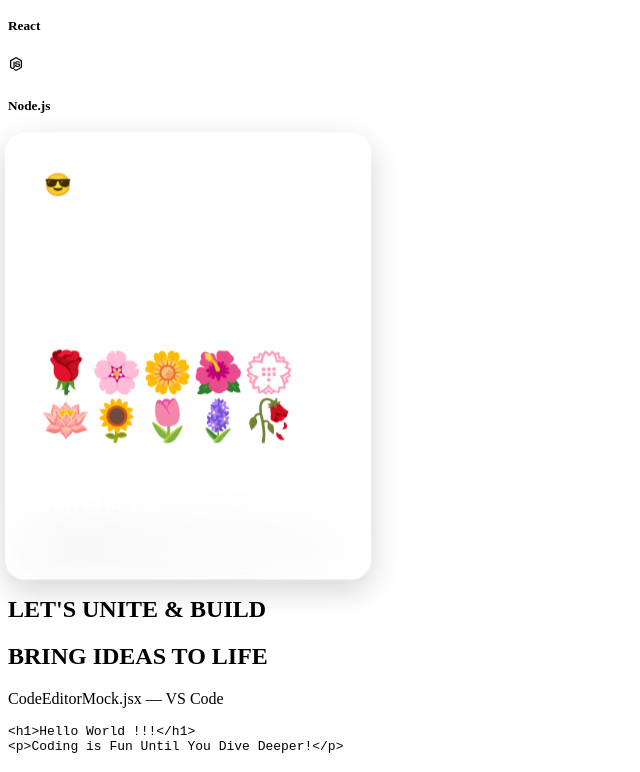
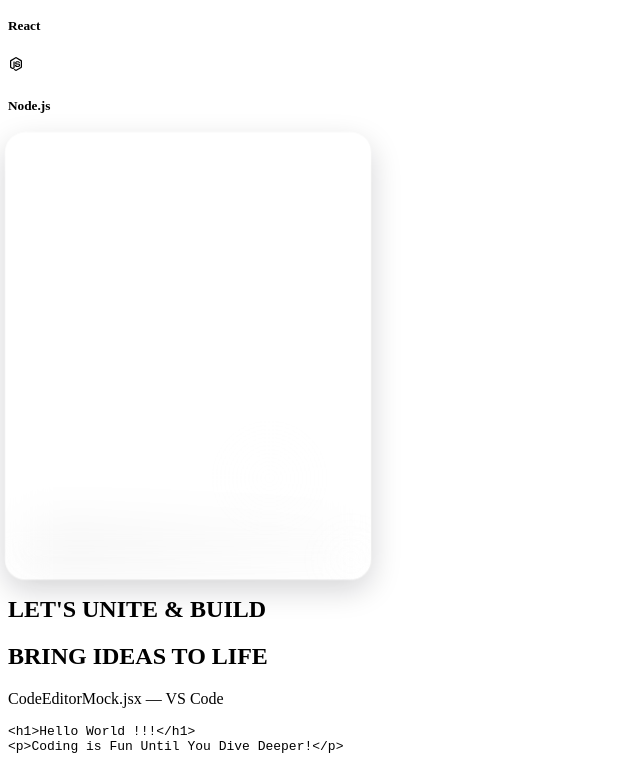
Before and after one commit to DevendraNathLimbu/My_Portfolio, a React (Vite) app: page / in a window 1280 px wide. Shown: the part 574-1346 px from the top of the page, without its empty margins (0-640 px from the left). Built offline with nearby package versions, Linux system fonts and the light colour scheme.

Commit message:
self portrait

```diff
--- a/src/components/Navbar.jsx
+++ b/src/components/Navbar.jsx
@@ -8,7 +8,7 @@ import { IoMdContact } from "react-icons/io";
 import { RxCross2 } from "react-icons/rx";
 import { Link, NavLink } from "react-router-dom";
 
-import { use, useRef, useLayoutEffect } from 'react';
+import { useRef, useLayoutEffect } from 'react';
 import gsap from 'gsap';
 import { useGSAP } from '@gsap/react';
 
--- a/src/components/Tilt.jsx
+++ b/src/components/Tilt.jsx
@@ -173,7 +173,7 @@ export default function TiltCard({ width = 360, height = 440, children }) {
       >
         {/* content layer (front) */}
         <div style={{ padding: 20, display: 'flex', flexDirection: 'column', gap: 14, zIndex: 2 }}>
-          <div style={{ display: 'flex', alignItems: 'center', gap: 12 }}>
+          {/* <div style={{ display: 'flex', alignItems: 'center', gap: 12 }}>
             <div style={{
               width: 64,
               height: 64,
@@ -189,9 +189,9 @@ export default function TiltCard({ width = 360, height = 440, children }) {
               <div style={{ fontSize: 18, fontWeight: 700 }}>Web Developer</div>
               <div style={{ fontSize: 15, opacity: 0.9 }}>Every step is a new one</div>
             </div>
-          </div>
+          </div> */}
 
-          <div style={{
+          {/* <div style={{
             flex: 1,
             borderRadius: 12,
             background: 'rgba(255,255,255,0.06)',
@@ -207,13 +207,19 @@ export default function TiltCard({ width = 360, height = 440, children }) {
                 Life doesn’t crash because of one bad line — it compiles again when you keep improving the script.
               </div>
             )}
-          </div>
+          </div> */}
 
-          <div style={{ display: 'flex', alignItems: 'center', justifyContent: 'space-around', fontSize: 40, fontWeight: 500, padding: 15 }}>
+          {/* <div style={{ display: 'flex', alignItems: 'center', justifyContent: 'space-around', fontSize: 40, fontWeight: 500, padding: 15 }}>
            🌹🌸🌼🌺💮🪷🌻🌷🪻🥀
           </div>
-          <h3 className='text-2xl w-full text-center'>Flowers For You</h3>
-        </div>
+          <h3 className='text-2xl w-full text-center'>Flowers For You</h3> */}
+          <div style={{
+                      width,
+                      height}}
+                      className="image bg-[url('./assets/images/myself.png')] bg-cover bg-center">
+
+                      </div>
+          </div>
 
         {/* subtle decorative layer */}
         <div style={{
```
Also changed, not shown: src/assets/images/myself.png (added).
